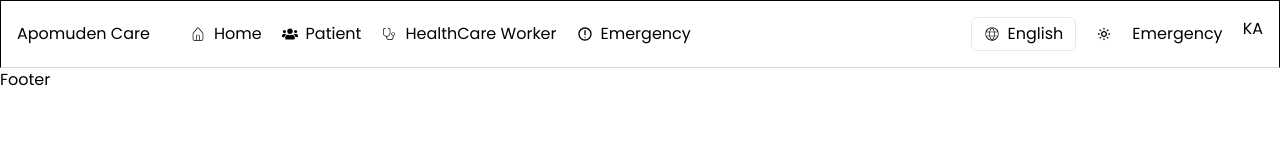
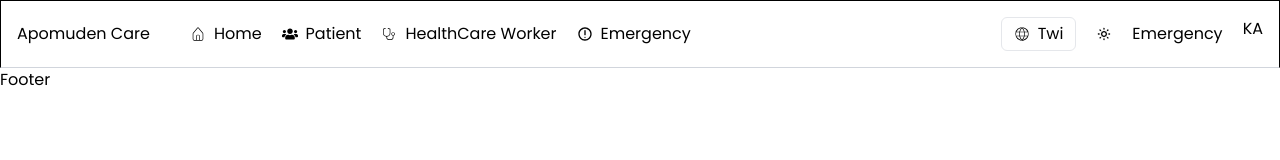
Before and after one commit to ApomudenCare/apomuden, a React (Vite) app: page / in a window 1280 px wide. Shown: the top 160 px of the page. Built offline with nearby package versions, Linux system fonts and the light colour scheme.

Commit message:
first commit to branch

```diff
--- a/src/components/constantfiles/NavBar.jsx
+++ b/src/components/constantfiles/NavBar.jsx
@@ -23,7 +23,7 @@ const NavBar = () => {
 			<div className="flex gap-5">
 				<div className="border border-gray-200 flex items-center px-3 py-1 gap-2 rounded-md">
 					<CiGlobe />
-					<p>English</p>
+					<p>Twi</p>
 				</div>
 				<div className="items-center flex">
 					<p>
```
